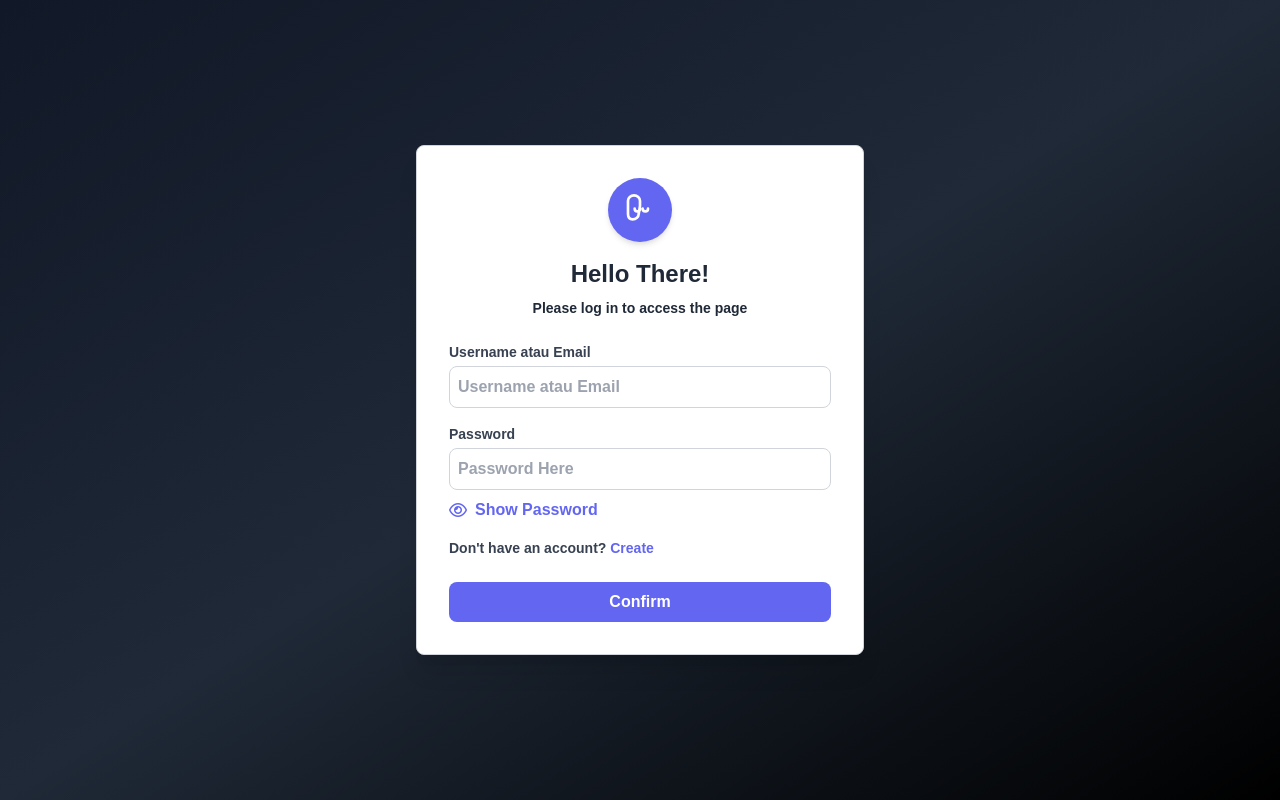
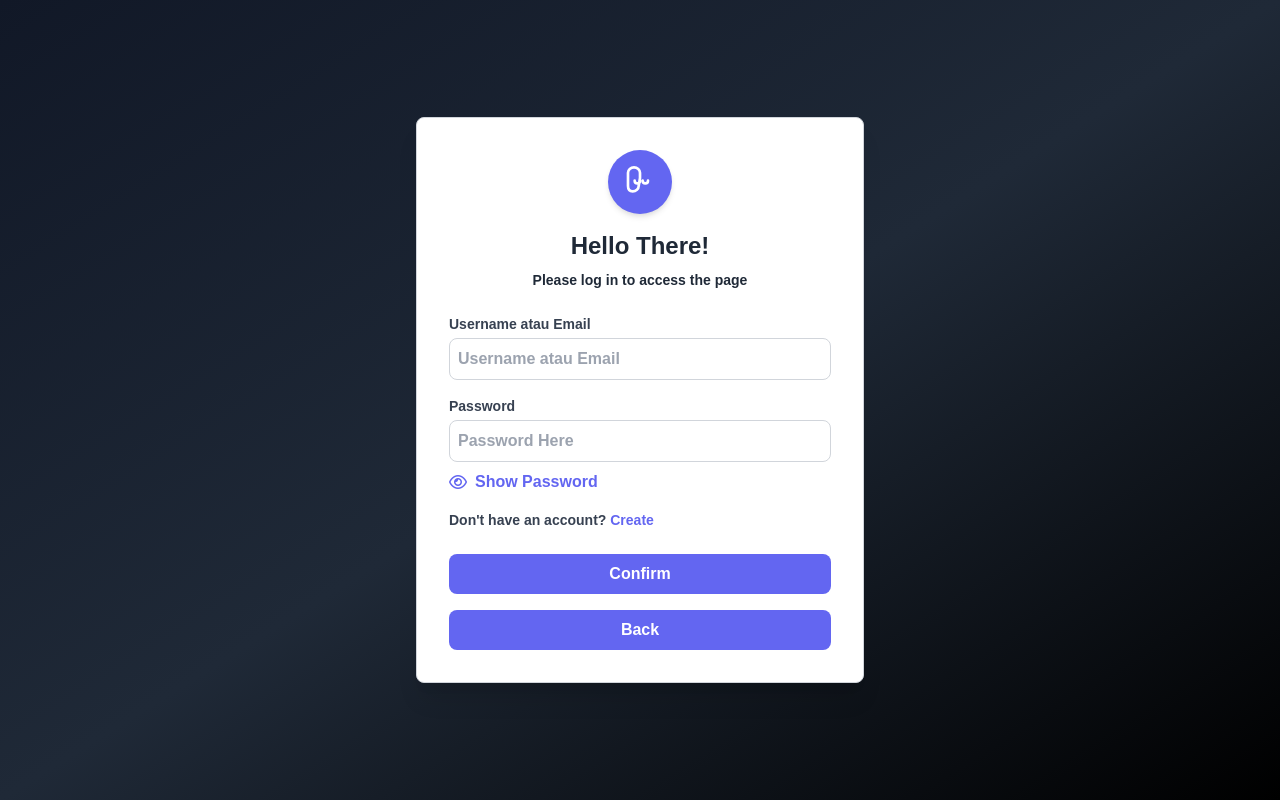
Before and after one commit to zanshere/inventory, a PHP site: page /git-project/auth/login.php in a window 1280 px wide. Run offline with PHP 8.4, Linux system fonts and the light colour scheme; a stand-in replaces the project's code that opens the database connection; some libraries are stand-ins or nearby versions.

Commit message:
Adding Back Button

```diff
--- a/auth/login.php
+++ b/auth/login.php
@@ -174,9 +174,14 @@ if ($_SERVER['REQUEST_METHOD'] == 'POST') {
         </div>
 
         <button type="submit"
-                class="w-full bg-indigo-500 hover:bg-indigo-600 text-white font-bold py-2 px-4 rounded-lg transition duration-300 ease-in-out">
+                class="w-full bg-indigo-500 hover:bg-indigo-600 text-white font-bold py-2 px-4 mb-4 rounded-lg transition duration-300 ease-in-out">
           Confirm
         </button>
+
+        <a href="../index.php"
+          class="w-full bg-indigo-500 hover:bg-indigo-600 text-white font-bold py-2 px-4 rounded-lg transition duration-300 ease-in-out block text-center focus:outline-none focus:ring-2 focus:ring-indigo-400 focus:ring-offset-2">
+            Back
+        </a>
       </form>
     </div>
   </div>
```
